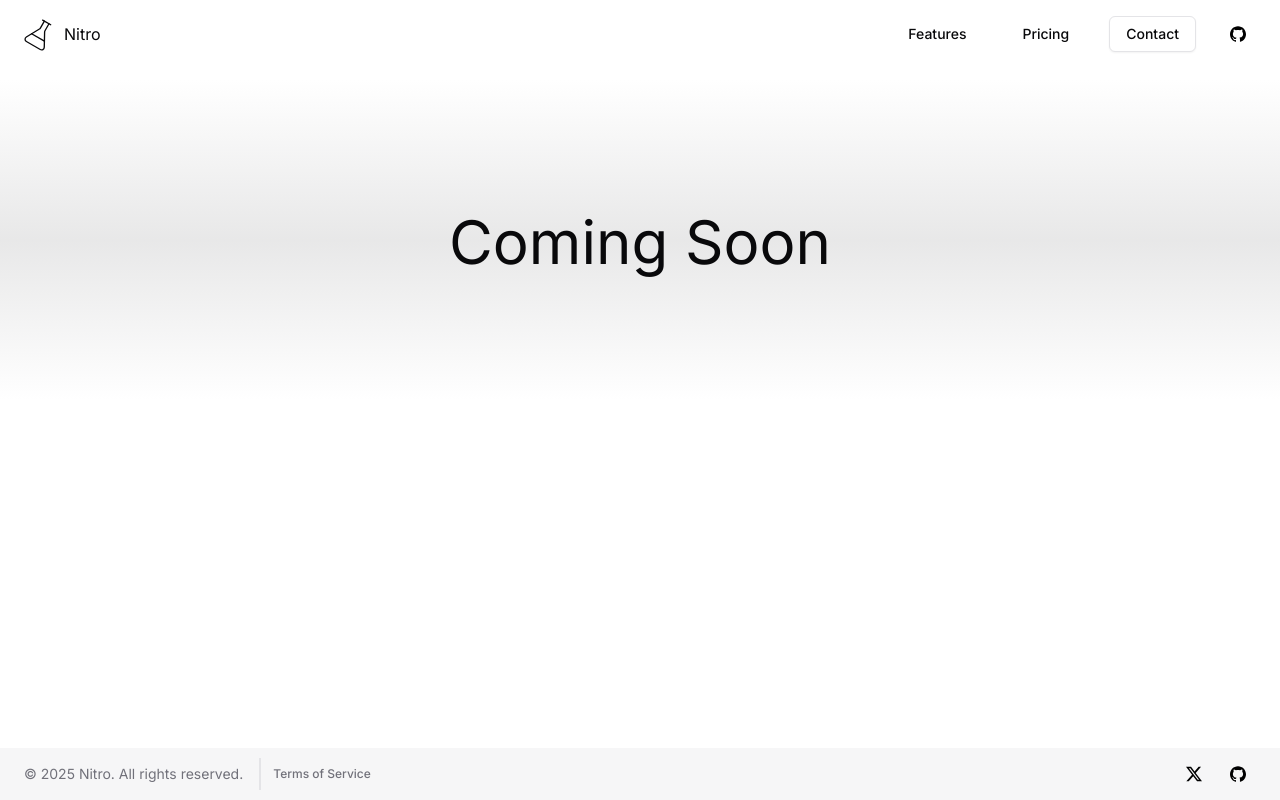
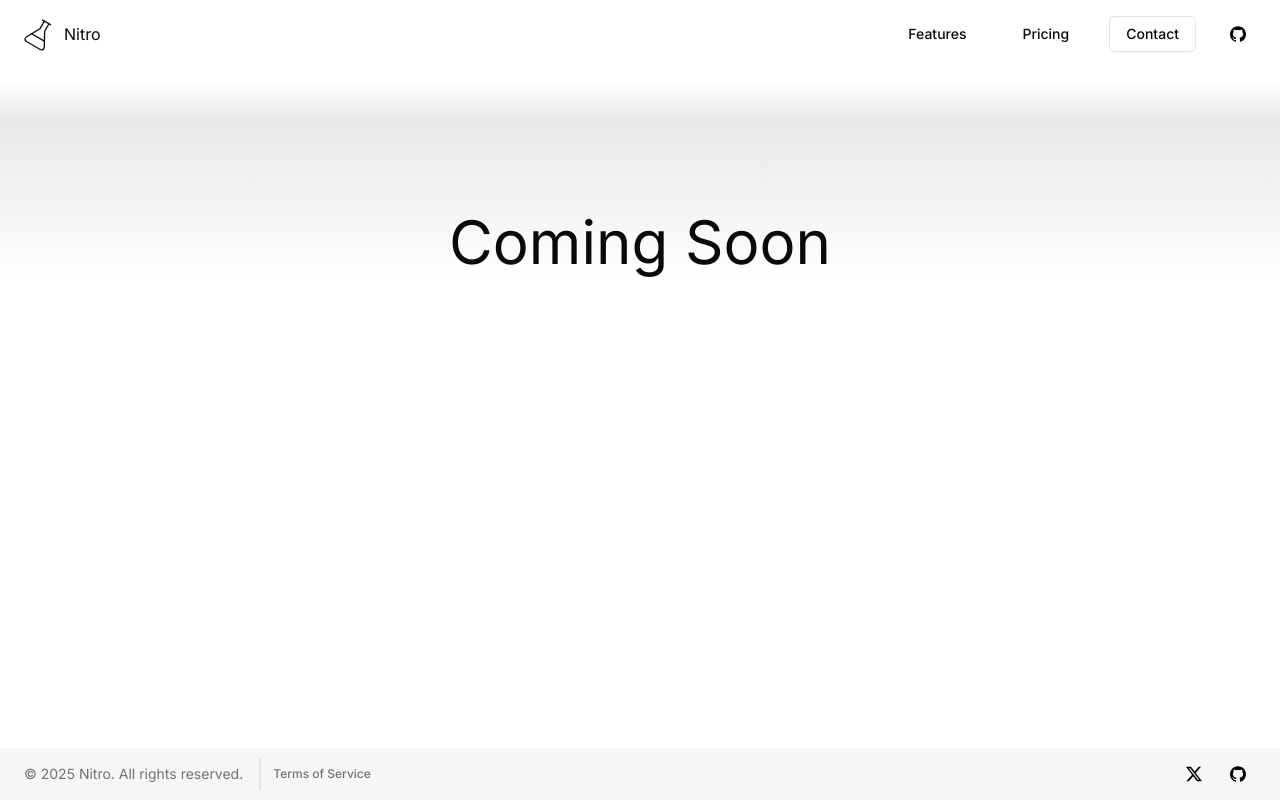
Before and after one commit to eddedd88/nextjs-template, a Next.js app: page /coming-soon in a window 1280 px wide. Built offline with nearby package versions, Linux system fonts and the light colour scheme.

Commit message:
Update gradient background in LayoutLandingPage for improved visual design

```diff
--- a/src/app/(website)/layout.tsx
+++ b/src/app/(website)/layout.tsx
@@ -7,7 +7,7 @@ export default function LayoutLandingPage({
   children: React.ReactNode
 }) {
   return (
-    <div className='flex min-h-screen flex-col bg-gradient-to-b from-white from-10% via-primary/10 to-white to-35% sm:to-50%'>
+    <div className='flex min-h-screen flex-col bg-gradient-to-b from-white from-10% via-primary/10 via-15% to-white to-35%'>
       <header className='container'>
         <NavBar />
       </header>
```
